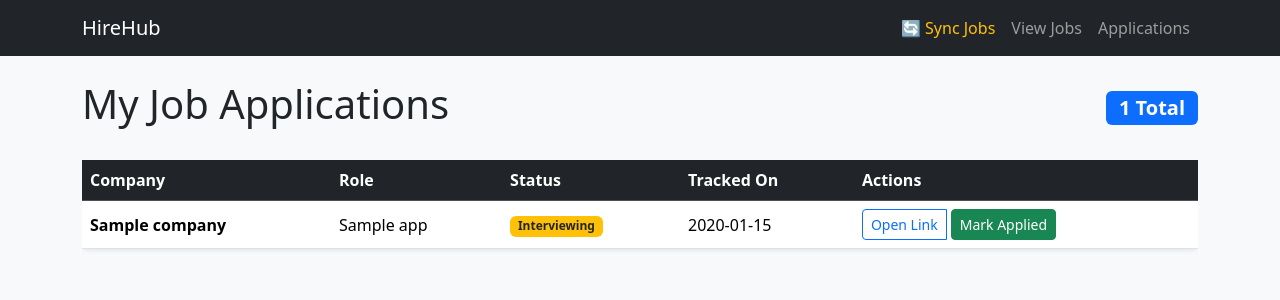
After one commit to Ishita-01/HireHub, a FastAPI app: template app/templates/application.html in a window 1280 px wide. The commit adds this page. Shown: the top 300 px of the page. Run offline with FastAPI, Linux system fonts and the light colour scheme; the template is opened without the code that fills it: most values are stand-ins (such as "Sample title", 1, 10 or a date in 2020); parts of the project's set-up code (start-up, migrations or seed data) failed here and were passed over.

Commit message:
added application

```diff
--- a/app/core/main.py
+++ b/app/core/main.py
@@ -1,12 +1,13 @@
 from contextlib import asynccontextmanager
-from fastapi import FastAPI,Request,Depends
+from fastapi import FastAPI, Form,Request,Depends
 from fastapi.templating import Jinja2Templates
 from fastapi.responses import HTMLResponse, RedirectResponse
 from sqlalchemy.orm import Session
 from .database import Base, engine
 from .deps import get_db
-from .models import Job
+from .models import Job,Application
 from app.services.ingest import ingest_dummy_jobs
+from typing import Annotated
 
 
 @asynccontextmanager
@@ -17,6 +18,7 @@ async def lifespan(app: FastAPI):
     pass
 
 app = FastAPI(lifespan=lifespan)
+templates = Jinja2Templates(directory="app/templates")
 
 @app.get("/scrape-test")
 async def trigger_sync(db: Session = Depends(get_db)):
@@ -27,8 +29,53 @@ async def trigger_sync(db: Session = Depends(get_db)):
 @app.get("/jobs", response_class=HTMLResponse)
 async def list_jobs(request: Request, db: Session = Depends(get_db)):
     jobs = db.query(Job).order_by(Job.posted_date.desc()).all()
-    templates = Jinja2Templates(directory="app/templates")
+
     return templates.TemplateResponse(
         "jobs.html",
         {"request": request, "jobs": jobs}
     )
+
+@app.post("/track-job")
+async def track_job(job_id: Annotated[int, Form()], db: Session = Depends(get_db)):
+    job = db.query(Job).filter(Job.id == job_id).first()
+    if not job:
+        return RedirectResponse(url="/jobs", status_code=303)
+
+    existing_job = db.query(Application).filter(Application.job_id == job_id).first()
+    if not existing_job:
+        newApplication = Application(
+            job_id=job.id,
+            company=job.company,
+            role_title=job.title,
+            apply_url=job.apply_link,
+            status="Planned"
+        )
+
+
+        db.add(newApplication)
+        db.commit()
+    return RedirectResponse(url="/applications", status_code=303)
+
+
+@app.get("/applications", response_class=HTMLResponse)
+async def view_applications(request: Request, db: Session = Depends(get_db)):
+    application = db.query(Application).order_by(Application.applied_date.desc()).all()
+    return templates.TemplateResponse(
+        "application.html",
+        {"request": request, "application": application}
+    )
+
+@app.post("/update-status")
+async def update_app_status(
+    app_id: Annotated[int, Form()],
+    new_status: Annotated[str, Form()],
+    db: Session = Depends(get_db)
+):
+    # Find the application in the database
+    application = db.query(Application).filter(Application.id == app_id).first()
+
+    if application:
+        application.status = new_status
+        db.commit() # Save the change
+
+    return RedirectResponse(url="/applications", status_code=303)
--- a/app/core/models.py
+++ b/app/core/models.py
@@ -53,7 +53,7 @@ class ApplicationEvent(Base):
     event_date: Mapped[datetime] = mapped_column(DateTime, default=datetime.utcnow, nullable=False)
     description: Mapped[Optional[str]] = mapped_column(Text, nullable=True)
 
-    application : Mapped[List["Application"]] = relationship("Application", back_populates="events")
+    application : Mapped["Application"] = relationship("Application", back_populates="events")
 
 
 class Connection(Base):
--- /dev/null
+++ b/app/templates/application.html
@@ -0,0 +1,48 @@
+{% extends "layout/base.html" %}
+{% block content %}
+<div class="d-flex justify-content-between align-items-center mb-4">
+    <h1>My Job Applications</h1>
+    <span class="badge bg-primary fs-5">{{ applications|length }} Total</span>
+</div>
+
+<div class="table-responsive">
+    <table class="table table-hover align-middle bg-white shadow-sm rounded">
+        <thead class="table-dark">
+            <tr>
+                <th>Company</th>
+                <th>Role</th>
+                <th>Status</th>
+                <th>Tracked On</th>
+                <th>Actions</th>
+            </tr>
+        </thead>
+        <tbody>
+            {% for app in applications %}
+            <tr>
+                <td><strong>{{ app.company }}</strong></td>
+                <td>{{ app.role_title }}</td>
+                <td>
+                    <span class="badge
+                        {% if app.status == 'Applied' %}bg-success
+                        {% elif app.status == 'Interviewing' %}bg-warning text-dark
+                        {% else %}bg-secondary{% endif %}">
+                        {{ app.status }}
+                    </span>
+                </td>
+                <td>{{ app.applied_date.strftime('%Y-%m-%d') }}</td>
+                <td>
+                    <div class="btn-group">
+                        <a href="{{ app.apply_url }}" target="_blank" class="btn btn-sm btn-outline-primary">Open Link</a>
+                        <form action="/update-status" method="post" style="display:inline;">
+                            <input type="hidden" name="app_id" value="{{ app.id }}">
+                            <input type="hidden" name="new_status" value="Applied">
+                            <button type="submit" class="btn btn-sm btn-success ms-1">Mark Applied</button>
+                        </form>
+                    </div>
+                </td>
+            </tr>
+            {% endfor %}
+        </tbody>
+    </table>
+</div>
+{% endblock %}
```
Also changed, not shown: app/templates/jobs.html (+8 -2 lines), test.db.
